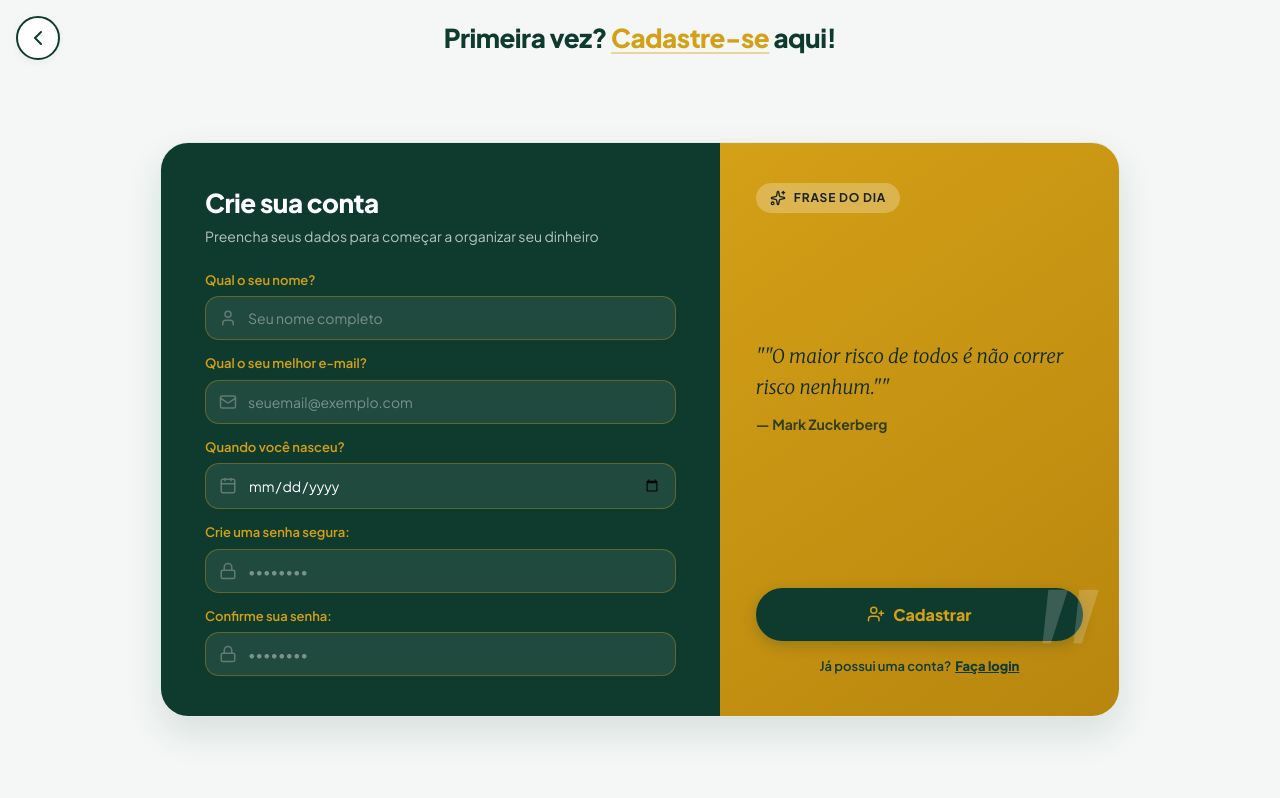
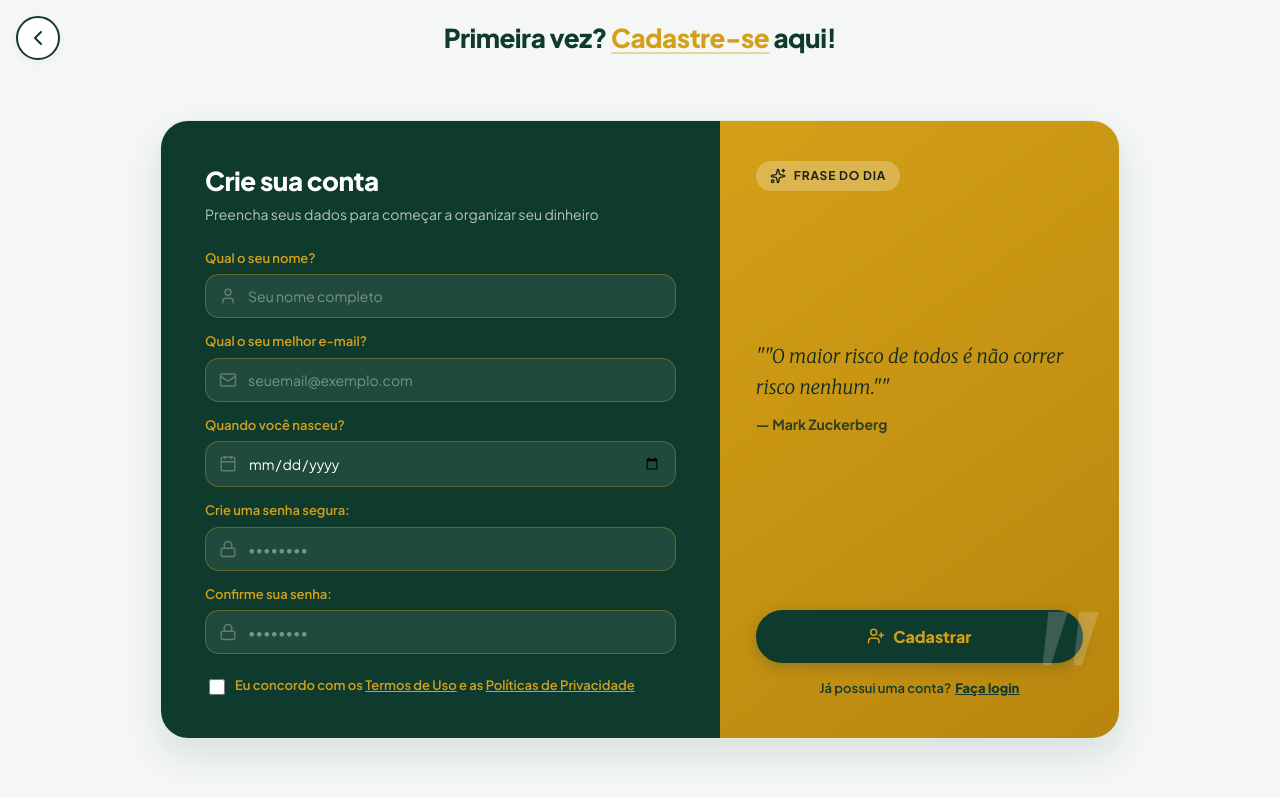
Before and after one commit to JVLB06/Arvum-site, a React (Vite) app in the folder Web/: page /cadastrate in a window 1280 px wide. Built offline with nearby package versions, Linux system fonts and the light colour scheme; no server answers.

Commit message:
refact/ Add in cadastrate process the terms and policy

```diff
--- a/Web/src/pages/cadastrate.jsx
+++ b/Web/src/pages/cadastrate.jsx
@@ -15,6 +15,7 @@ export function Cadastrate() {
   const [error, setError] = useState("");
   const [dados, setDados] = useState({ content: "Carregando pensamento...", author: "" });
   const [loading, setLoading] = useState(false);
+  const [termsAccepted, setTermsAccepted] = useState(false);
   const navigate = useNavigate();
 
   useEffect(() => {
@@ -29,6 +30,12 @@ export function Cadastrate() {
     event.preventDefault();
     setError("");
     setLoading(true);
+
+    if (!termsAccepted) {
+      setError("Você precisa aceitar os termos de uso e políticas de privacidade para continuar.");
+      setLoading(false);
+      return;
+    }
 
     if (password !== confirmPassword) {
       setError("As senhas informadas não coincidem.");
@@ -150,6 +157,27 @@ export function Cadastrate() {
                 </div>
               </div>
 
+              <div className="form-field-group terms-checkbox-group">
+                <label className="checkbox-container">
+                  <input
+                    type="checkbox"
+                    checked={termsAccepted}
+                    onChange={(event) => setTermsAccepted(event.target.checked)}
+                    required
+                  />
+                  <span className="checkbox-text">
+                    Eu concordo com os{" "}
+                    <Link to="/terms" target="_blank" className="terms-link">
+                      Termos de Uso
+                    </Link>{" "}
+                    e as{" "}
+                    <Link to="/privacy" target="_blank" className="terms-link">
+                      Políticas de Privacidade
+                    </Link>
+                  </span>
+                </label>
+              </div>
+
               {error && (
                 <div className="auth-error-box">
                   <span>{error}</span>
--- a/Web/src/styles/cadastrate.css
+++ b/Web/src/styles/cadastrate.css
@@ -101,6 +101,44 @@
     font-weight: 800;
 }
 
+/* Checkbox de termos */
+.terms-checkbox-group {
+    margin-top: 8px;
+}
+
+.checkbox-container {
+    display: flex;
+    align-items: flex-start;
+    cursor: pointer;
+    color: #ffffff;
+    font-size: 14px;
+    line-height: 1.5;
+}
+
+.checkbox-container input[type="checkbox"] {
+    margin-right: 10px;
+    margin-top: 3px;
+    cursor: pointer;
+    width: 16px;
+    height: 16px;
+    accent-color: var(--secondary-color, #D4A017);
+}
+
+.checkbox-text {
+    flex: 1;
+}
+
+.terms-link {
+    color: var(--secondary-color, #D4A017);
+    text-decoration: underline;
+    font-weight: 600;
+    transition: opacity 0.2s ease;
+}
+
+.terms-link:hover {
+    opacity: 0.8;
+}
+
 @media (max-width: 820px) {
     .register-card {
         grid-template-columns: 1fr;
```
